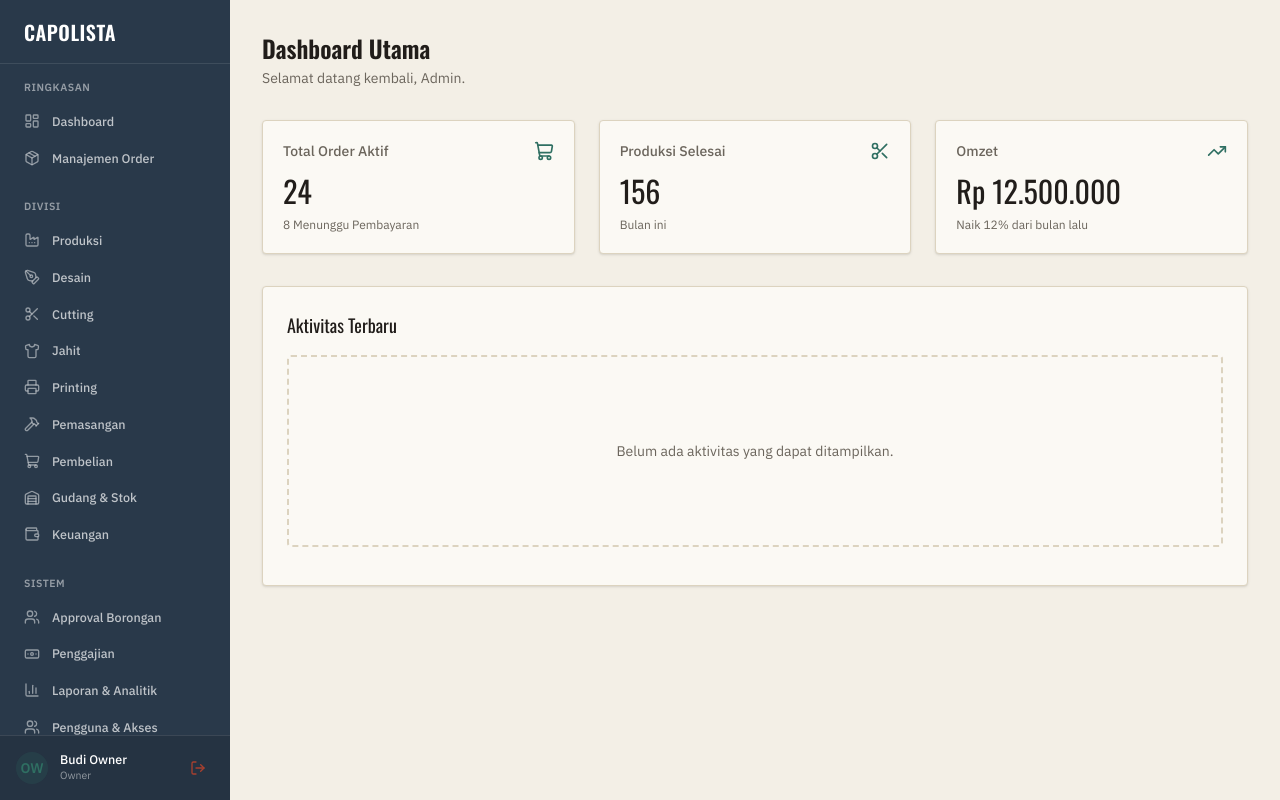
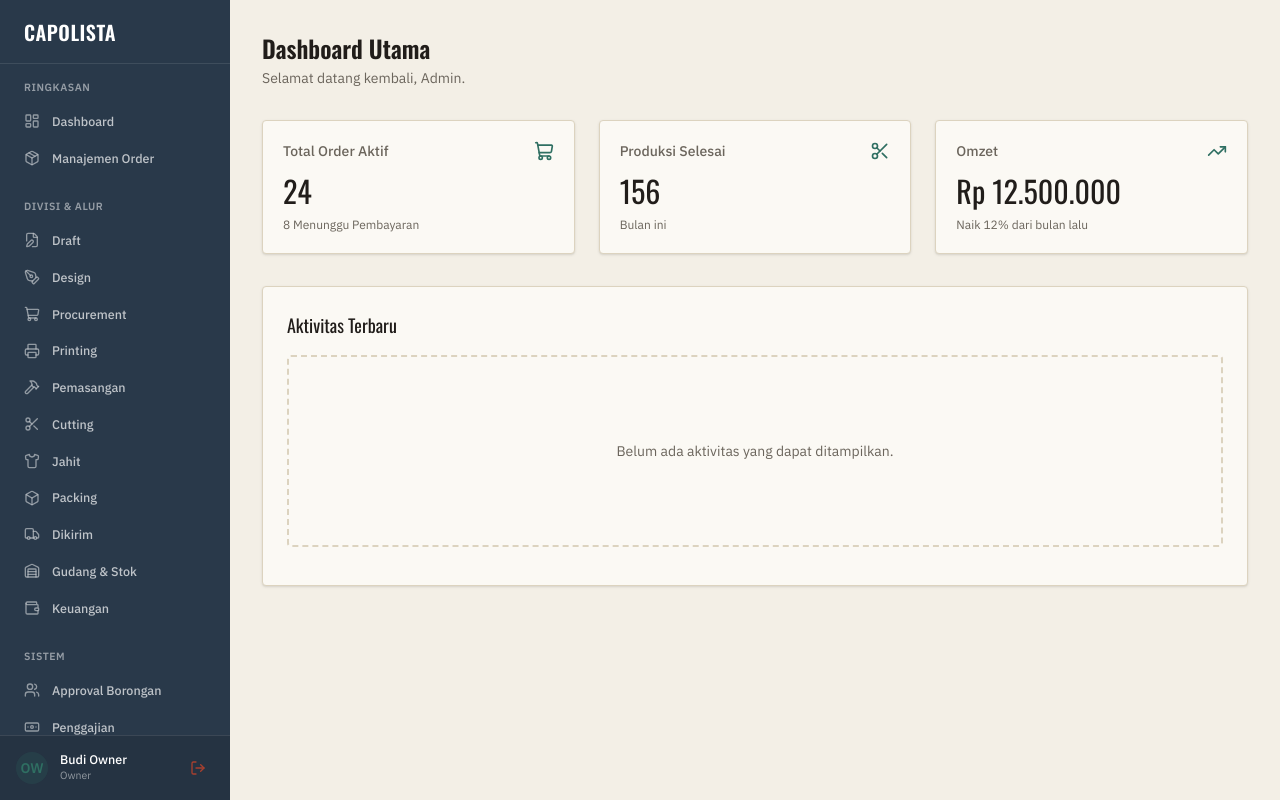
Before and after one commit to skalades/capolistav2, a Next.js app in the folder frontend/: page / in a window 1280 px wide. Built offline with nearby package versions, Linux system fonts and the light colour scheme.

Commit message:
feat(ui): update sidebar menu flow and order

```diff
--- a/frontend/src/components/layout/Sidebar.tsx
+++ b/frontend/src/components/layout/Sidebar.tsx
@@ -18,7 +18,10 @@ import {
   Wallet,
   BarChart3,
   Users,
-  Banknote
+  Banknote,
+  FileEdit,
+  Box,
+  Truck
 } from "lucide-react"
 
 const sidebarNav = [
@@ -30,15 +33,17 @@ const sidebarNav = [
     ]
   },
   {
-    group: "Divisi",
+    group: "Divisi & Alur",
     items: [
-      { title: "Produksi", href: "/divisi/produksi", icon: Factory },
-      { title: "Desain", href: "/divisi/desain", icon: PenTool },
+      { title: "Draft", href: "/divisi/draft", icon: FileEdit },
+      { title: "Design", href: "/divisi/desain", icon: PenTool },
+      { title: "Procurement", href: "/divisi/pembelian", icon: ShoppingCart },
+      { title: "Printing", href: "/divisi/printing", icon: Printer },
+      { title: "Pemasangan", href: "/divisi/pemasangan", icon: Hammer },
       { title: "Cutting", href: "/divisi/cutting", icon: Scissors },
       { title: "Jahit", href: "/divisi/jahit", icon: Shirt },
-      { title: "Printing", href: "/divisi/printing", icon: Printer },
-      { title: "Pemasangan", href: "/divisi/pemasangan", icon: Hammer },
-      { title: "Pembelian", href: "/divisi/pembelian", icon: ShoppingCart },
+      { title: "Packing", href: "/divisi/packing", icon: Box },
+      { title: "Dikirim", href: "/divisi/dikirim", icon: Truck },
       { title: "Gudang & Stok", href: "/divisi/gudang", icon: Warehouse },
       { title: "Keuangan", href: "/divisi/keuangan", icon: Wallet },
     ]
```
